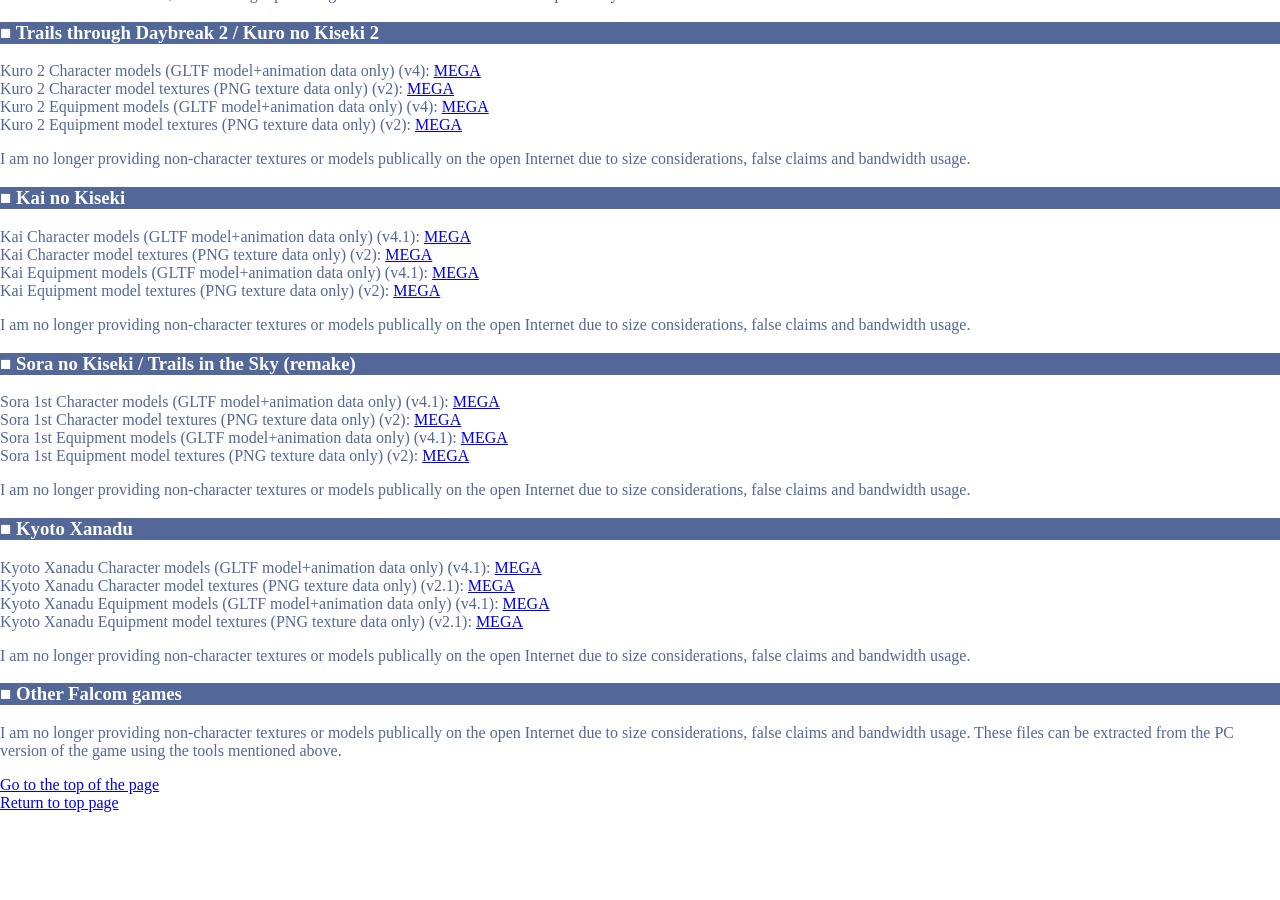
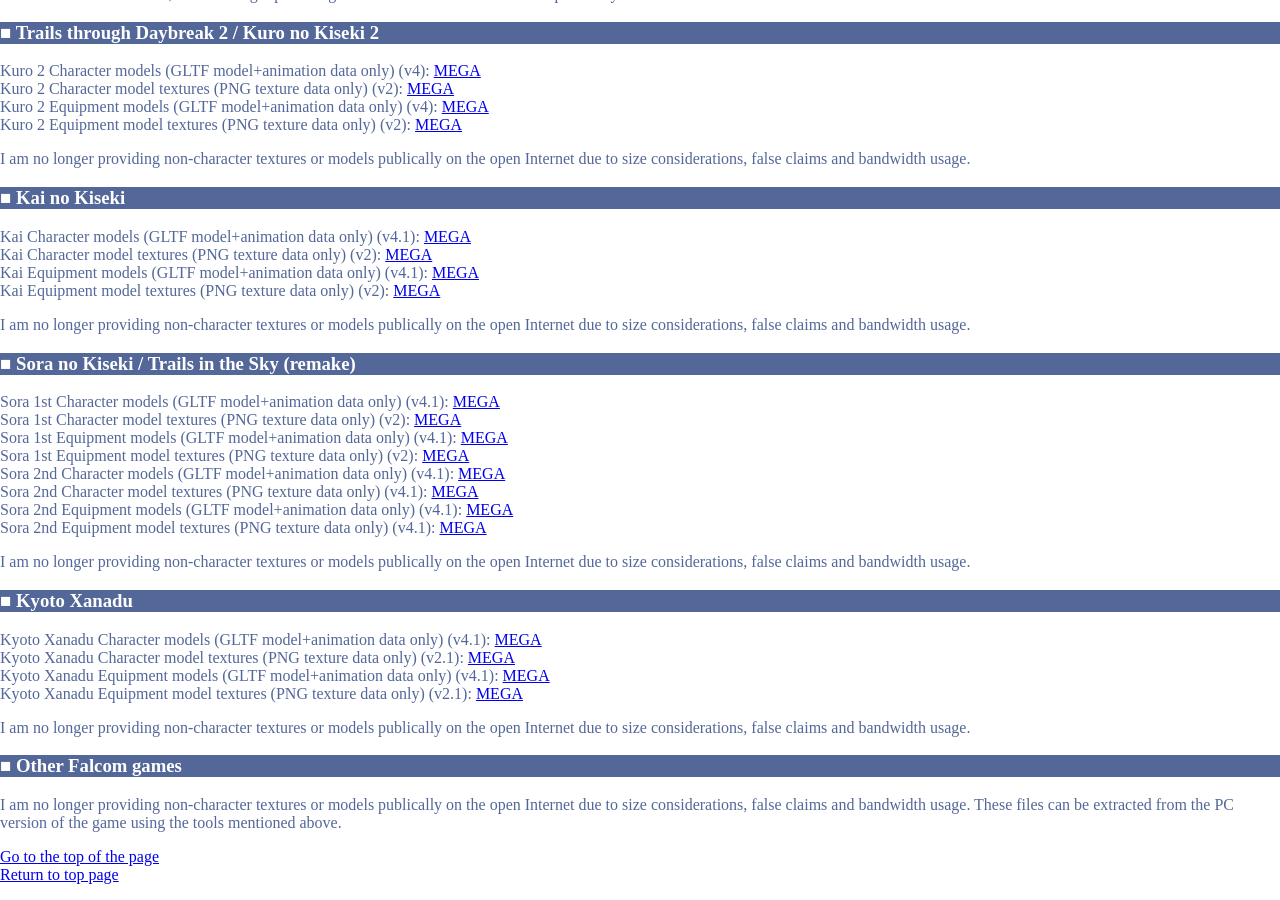
Before and after one commit to uyjulian/falcom-dumps, a Jekyll site: the page built from index.md, in a window 1280 px wide and 900 px high, scrolled down 3261 px. Built offline with Jekyll 4.4.1, drawn with Linux system fonts in a browser that asks for light colours; before the commit the page ends 4089 px from its top, so only the background shows below that.

Commit message:
docs: add ed6_2r

```diff
--- a/index.md
+++ b/index.md
@@ -169,6 +169,10 @@ Sora 1st Character models (GLTF model+animation data only) (v4.1): [MEGA](https:
 Sora 1st Character model textures (PNG texture data only) (v2): [MEGA](https://mega.nz/file/9xQx1K5J#b7S_kQKTpPUN8EBzh9a0MJFfZdHfEnwayJZiZnSOpXY)
 Sora 1st Equipment models (GLTF model+animation data only) (v4.1): [MEGA](https://mega.nz/file/kxQBVZjJ#zgsw5hI0qBpwCjJ2q2IKhFgCYGrwzf4HutalqD1XIaQ)
 Sora 1st Equipment model textures (PNG texture data only) (v2): [MEGA](https://mega.nz/file/tpglCDZD#wv4XheB-acZdaNJdSPgIGrAdOoFImAA1IyFh7l2RxI0)
+Sora 2nd Character models (GLTF model+animation data only) (v4.1): [MEGA](https://mega.nz/file/QkQ3gDiB#D9nCJCX0gTFMwUm5MOM_qeyLM0TLty-SgYHHlCp1d5E)
+Sora 2nd Character model textures (PNG texture data only) (v4.1): [MEGA](https://mega.nz/file/8xZhDL6b#EPJHMurfIRB__4x9UYem5Qe8zQpbG7g0TBsb70ctKk4)
+Sora 2nd Equipment models (GLTF model+animation data only) (v4.1): [MEGA](https://mega.nz/file/pgJCkLJI#WYh69o-GaaEUc1nlqKlX9q8tbVr6Vj1lCU0xq0IRzyE)
+Sora 2nd Equipment model textures (PNG texture data only) (v4.1): [MEGA](https://mega.nz/file/Ew4hxDQK#clznBeYB4oz4Ie2Y4slisbo0nBEZq9632B95LwWcbwg)
 
 I am no longer providing non-character textures or models publically on the open Internet due to size considerations, false claims and bandwidth usage.
 
```
